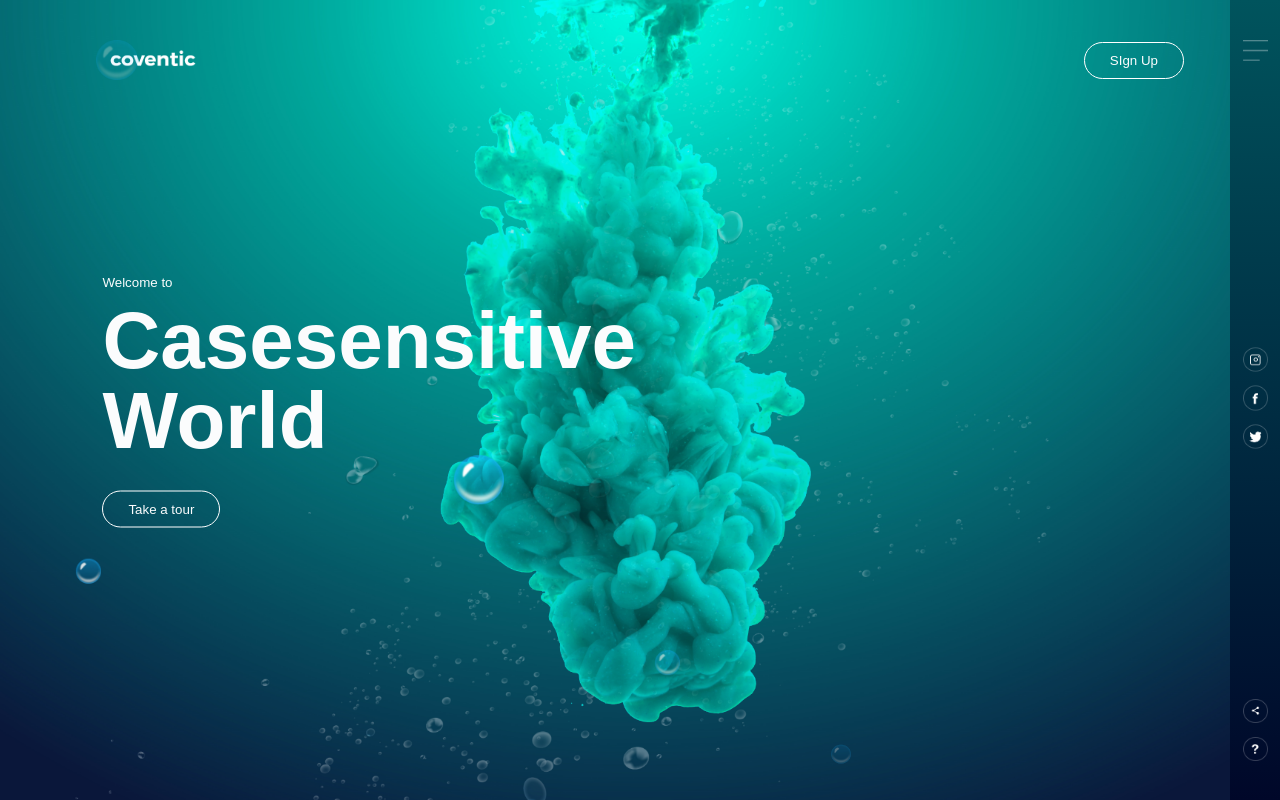
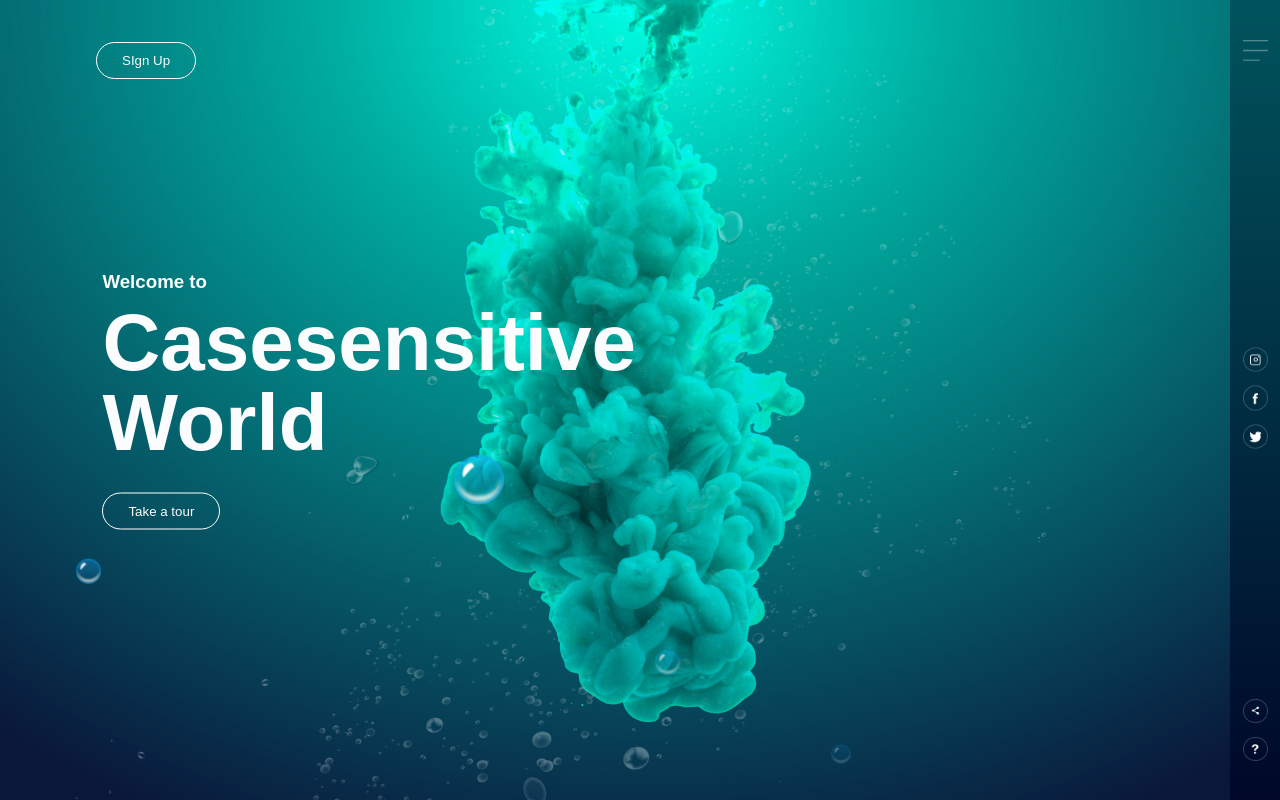
Before and after one commit to CASESENSITIVE007/animationweb, a plain HTML site: page index.html in a window 1280 px wide. Drawn offline with Linux system fonts and the light colour scheme.

Commit message:
Update index.html

```diff
--- a/index.html
+++ b/index.html
@@ -11,12 +11,12 @@
 <body>
     <div class="hero">
         <div class="navbar">
-            <img src="images/logo.png" class="logo" alt="logo">
+<!--             <img src="images/logo.png" class="logo" alt="logo"> -->
             <button type="button">SIgn Up</button>
         </div>
         <div class="content">
-            <small>Welcome to</small>
-            <h1>Casesensitive<br> World</h1>
+            <h3>Welcome to</h3>
+            <h1>Casesensitive<br>World</h1>
             <button type="button">Take a tour</button>
 
         </div>
```
